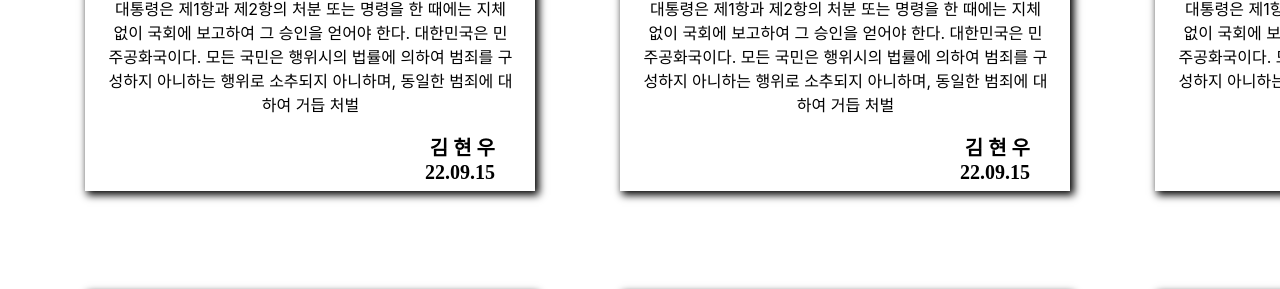
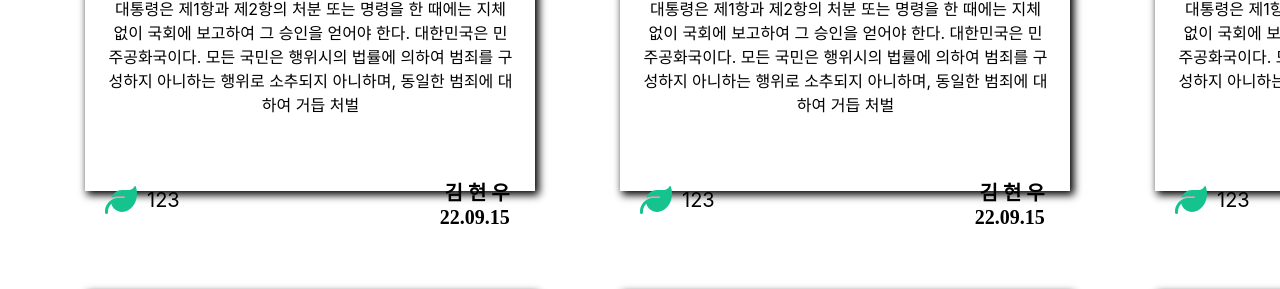
Before and after one commit to rdg1029/ECOmunity-FE, a React (Create React App) app: page /post in a window 1280 px wide. Shown: the part 880-1169 px from the top of the page. Built offline with nearby package versions, Linux system fonts and the light colour scheme; no server answers; grey boxes are pictures that could not be loaded.

Commit message:
[Updated PostThumbTxt.tsx] : Add Like icon

```diff
--- a/src/components/PostThumbTxt.tsx
+++ b/src/components/PostThumbTxt.tsx
@@ -1,5 +1,10 @@
 import React from "react";
 import styled from "styled-components";
+import { FontAwesomeIcon } from "@fortawesome/react-fontawesome";
+import { faLeaf } from '@fortawesome/free-solid-svg-icons'
+
+const leafCnt = 123;
+
 
 const PostThumbTxt : React.FC = () => {
     return(
@@ -19,14 +24,27 @@ const PostThumbTxt : React.FC = () => {
                 </p>
             </PostPreviewStyle>
 
-            <WriterDateStyle>
-                <p>김 현 우</p>
-                <p>22.09.15</p>
-            </WriterDateStyle>
+            <OtherContetnsStyle>
+                <LikeStyle>
+                    <FontAwesomeIcon icon={faLeaf} color="#14C38E" size="2x"/>
+                    <p>{leafCnt}</p>
+                </LikeStyle>
+
+                <WriterDateStyle>
+                    <p>김 현 우</p>
+                    <p>22.09.15</p>
+                </WriterDateStyle>
+            </OtherContetnsStyle>
 
         </PostTxtGlobalStyle>
     );
 };
+
+const OtherContetnsStyle = styled.div`
+    display: flex;
+    justify-content: space-between;
+`;
+
 
 const PostPreviewStyle = styled.div`
     width: 90%;
@@ -34,6 +52,22 @@ const PostPreviewStyle = styled.div`
     margin-left: 23px;
 
 `;
+
+const LikeStyle = styled.div`
+    display: flex;
+    flex-direction: row;
+    align-items: center;
+    justify-content: center;
+    margin-left: 20px;
+    margin-top: 0px;
+
+    p{
+        font-size: 15pt;
+        margin-left: 10px;
+    }
+
+`;
+
 
 const WriterDateStyle = styled.div`
     @import url("https://cdn.jsdelivr.net/gh/orioncactus/pretendard@v1.3.5/dist/web/static/pretendard.css");
@@ -44,8 +78,8 @@ const WriterDateStyle = styled.div`
     flex-direction: column;
     justify-content: flex-end;
     align-items: flex-end;
-    margin: 0 0 0 340px;
-    padding-bottom: 10px;
+    margin: 45px 0 0 260px;
+    padding-bottom: 40px;
 
     p{
         margin: 0;
```
